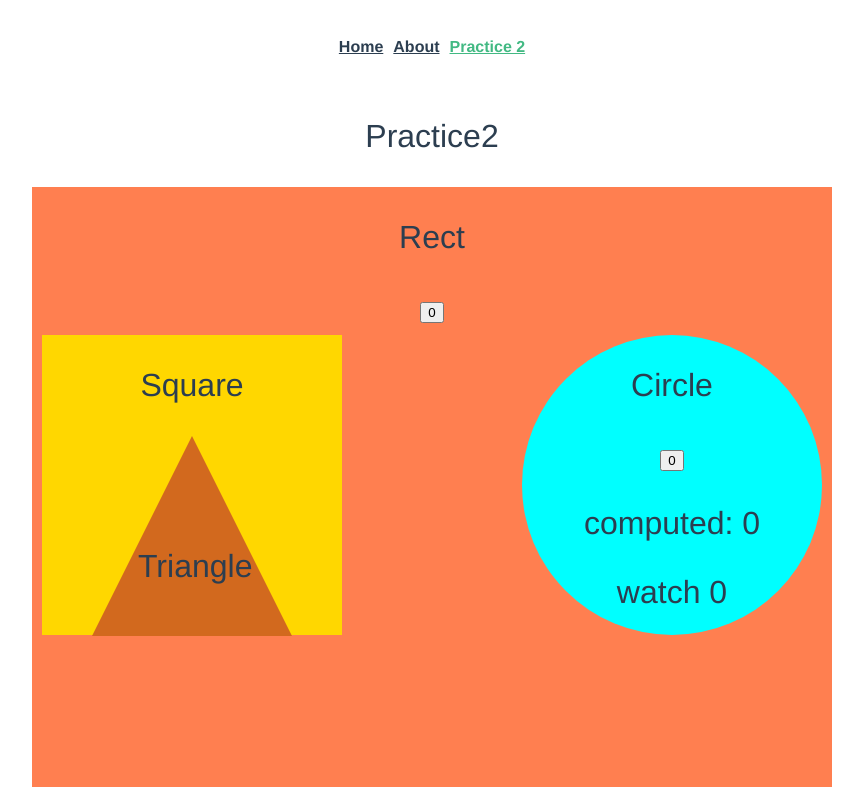
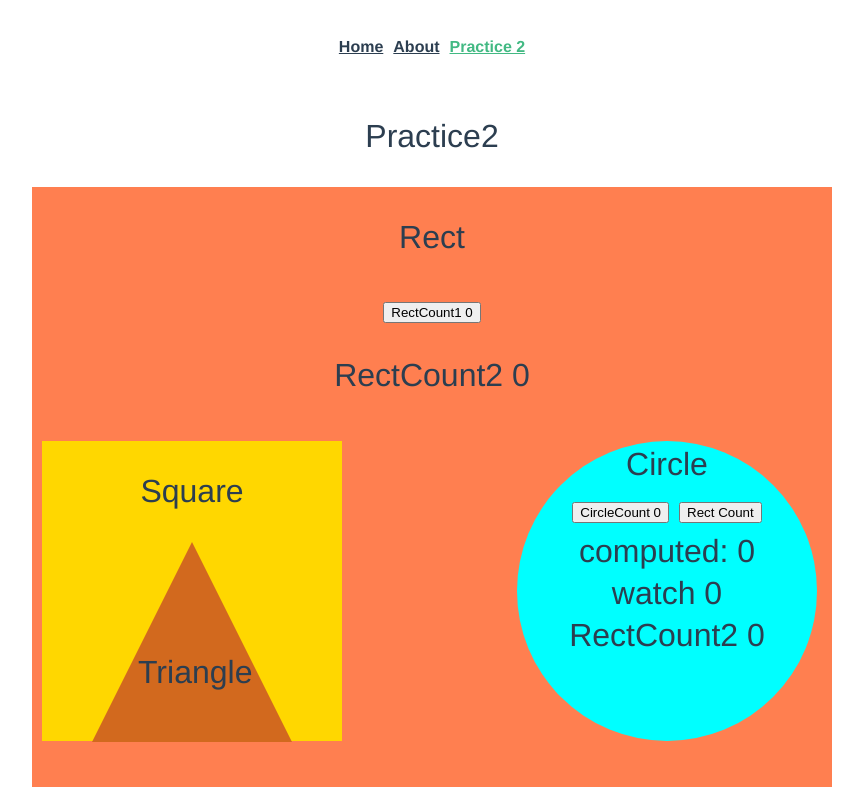
Before and after one commit to yczkhx/-, a Vue app: page /#/practice2 in a window 1280 px wide. Shown: the whole page, without its empty margins (208-1071 px from the left). Built offline with nearby package versions, Linux system fonts and the light colour scheme.

Commit message:
Update 组件关系

```diff
--- a/src/components/CircleItem.vue
+++ b/src/components/CircleItem.vue
@@ -2,16 +2,21 @@
   <div class="circle">
     <p>Circle</p>
     <button @click="count++">
-      {{ count }}
+      CircleCount {{ count }}
     </button>
+    <button @click="handleClick">Rect Count</button>
     <p>computed: {{ countListen }}</p>
     <p>watch {{ countWatcher }}</p>
+    <p>RectCount2 {{rectCount}}</p>
   </div>
 </template>
 
 <script>
 import { graph, graphCN } from "./dic";
 export default {
+  props: {
+    rectCount: Number,
+  },
   data() {
     return {
       count: 0,
@@ -126,10 +131,18 @@ export default {
       "color: red"
     );
   },
+  methods: {
+    handleClick() {
+      this.$emit('update:rectCount', this.rectCount + 1);
+    }
+  },
 };
 </script>
 
 <style scoped>
+* {
+  margin: 5px;
+}
 .circle {
   width: 300px;
   height: 300px;
--- a/src/components/RectItem.vue
+++ b/src/components/RectItem.vue
@@ -2,11 +2,12 @@
   <div class="rect">
     <p  @click="visible = !visible">Rect</p>
     <button @click="count++">
-      {{ count }}
+      RectCount1 {{ count }}
     </button>
+    <p>RectCount2 {{rectCount}}</p>
     <div class="children">
       <SquareItem v-if="visible"></SquareItem>
-      <CircleItem v-if="visible"></CircleItem>
+      <CircleItem v-if="visible" :rectCount.sync="rectCount"></CircleItem>
     </div>
   </div>
 </template>
@@ -22,6 +23,7 @@ export default {
   data() {
     return {
       count: 0,
+      rectCount: 0,
       graph,
       graphCN,
       visible: true,
```
